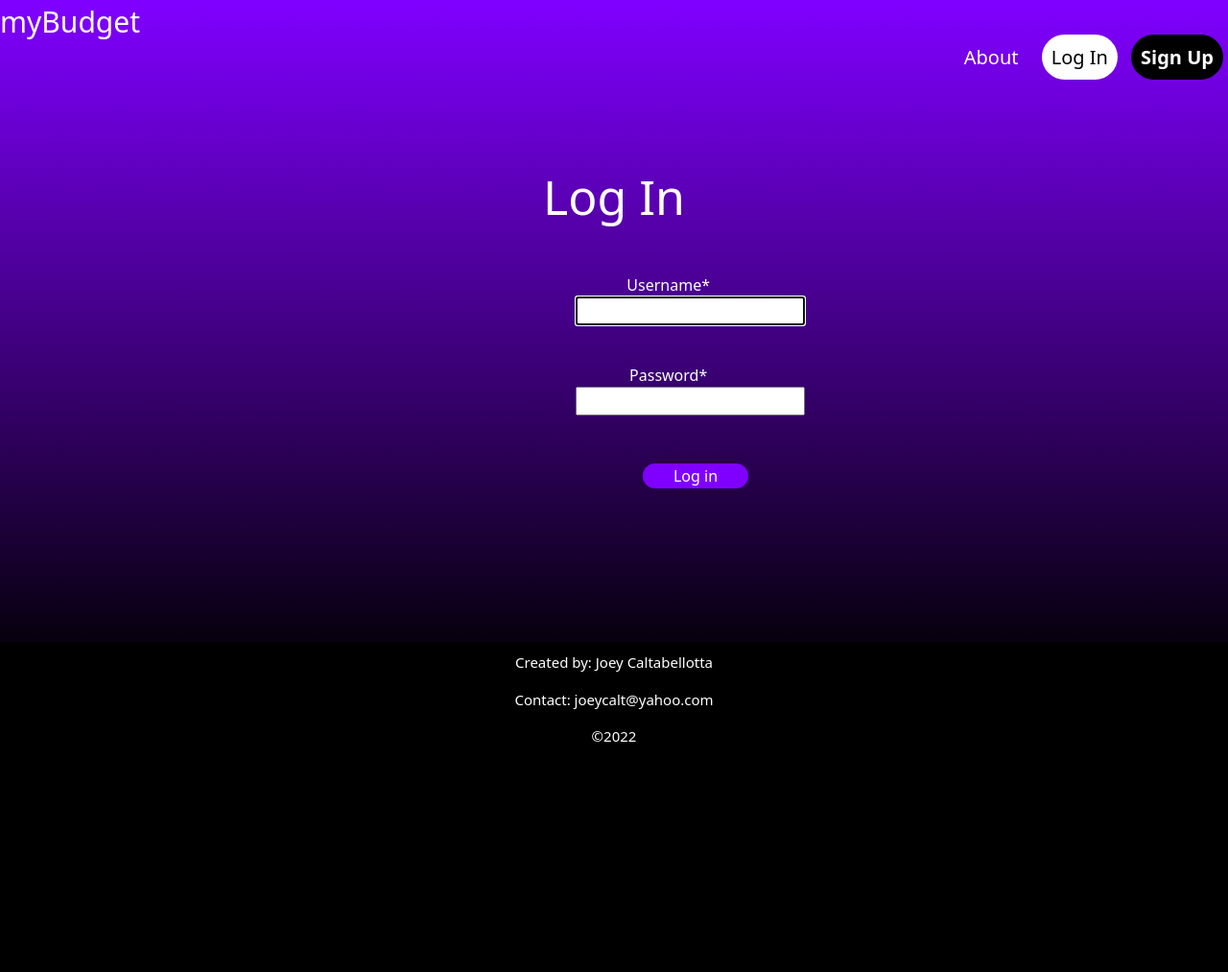
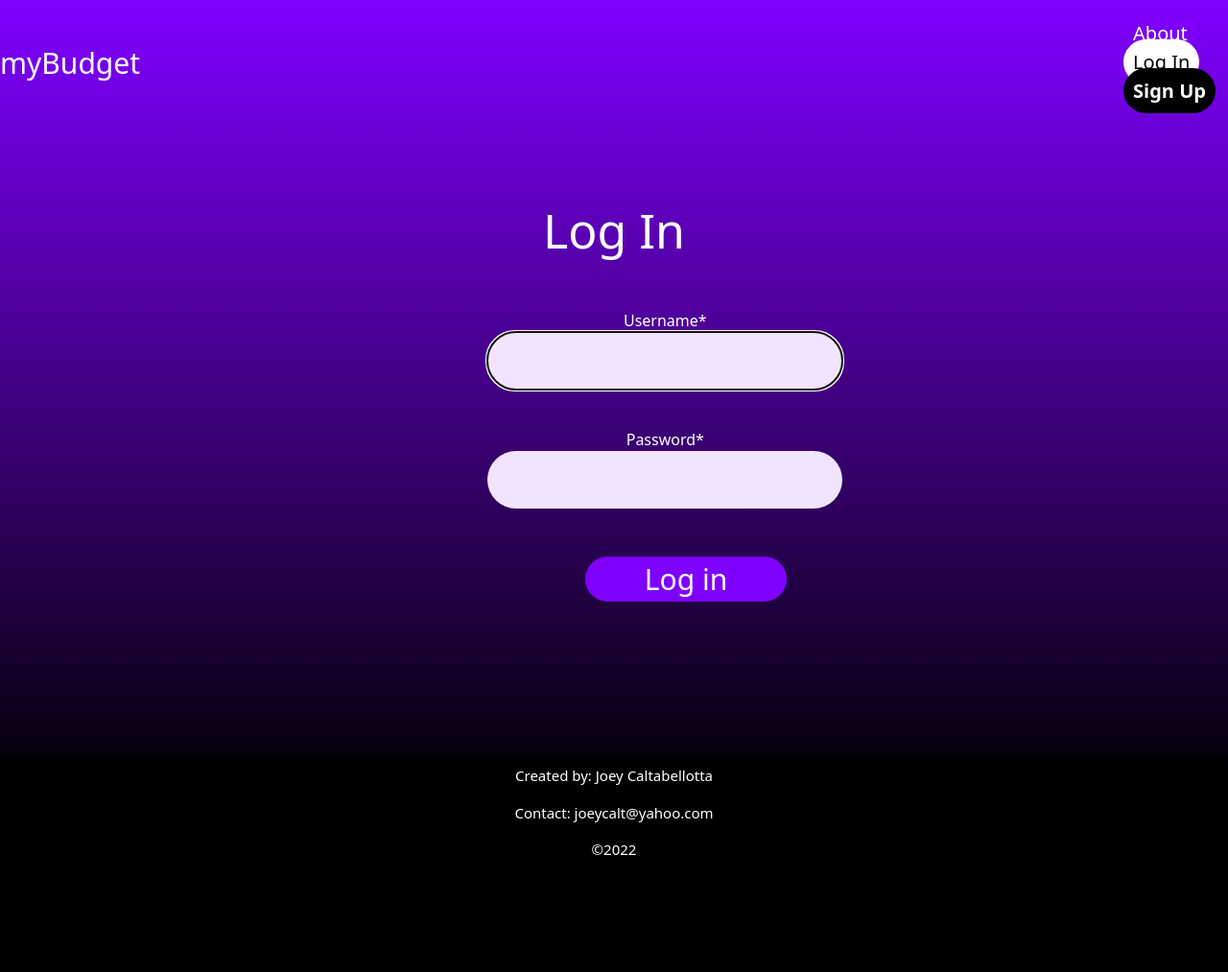
Before and after one commit to joeycalt/myBudget, a Django app: page /accounts/login/ in a window 1280 px wide. Shown: the whole page at 96% size. Before the commit the page ends 773 px from the top, so only its background shows below. Run offline with Django 4.2, Linux system fonts and the light colour scheme; some libraries are stand-ins or nearby versions.

Commit message:
finished styling signup and login pages

```diff
--- a/main_app/static/styles/main.css
+++ b/main_app/static/styles/main.css
@@ -52,7 +52,6 @@ p {
 
 .navbar {
     background: linear-gradient(180deg, #8000FF, #07000E)!important;
-    padding: 15px;
     font-size: 20px;
 }
 
@@ -64,18 +63,39 @@ a.navbar-link {
     font-size: 20px;
 }
 
+.collapse.navbar-collapse {
+    padding-top: 20px;
+}
+
 .btn-dark.rounded-pill {
     margin-left: 40px;
+    margin-right: 20px;
     border: none;
 }
 
 .navbar-brand {
     color: white;
     font-size: 30px;
+    margin-right: 650px;
 }
 
 .navbar-brand:hover {
     color: white;
+}
+
+.position-sticky.navbar-expand-lg {
+    display: inline;
+    position: -webkit-sticky;
+    position: sticky;
+    top: 0;
+    z-index: 1;
+}
+
+.navbar.navbar-expand-lg {
+    position: -webkit-sticky;
+    position: sticky;
+    top: 0;
+    z-index: 1;
 }
 
 p.card-title {
@@ -357,6 +377,8 @@ button.signup.rounded-pill {
     font-size: 60px;
     color: white;
     font-weight: 400;
+    margin-top: 40px;
+    color: black;
 }
 
 .about-info {
@@ -391,27 +413,30 @@ button.signup.rounded-pill {
 .form-group.col-4 {
     color: white;
     padding: 20px;
+    margin-left: 480px;
 }
 
 .form-row {
     text-align: center;
     margin-left: 580px;
     margin-top: 30px;
+    display: inline;
 }
 
 .login-button.rounded-pill {
     background-color: #8000FF;
-    width: 110px;
+    width: 210px;
     border: none;
     color: white;
-    margin-left: 670px;
+    margin-left: 610px;
     margin-top: 30px;
+    font-size: 30px;
 }
 
 .login-footer {
     background-color: black;
     color: white;
-    padding: 10px 0 10px 0;
+    padding: 10px 0 100px 0;
     text-align: center;
 }
 
@@ -427,6 +452,67 @@ button.signup.rounded-pill {
     color: white;
 }
 
-.navbar-area {
-   padding: 0;
+.login.navbar-brand {
+    color: white;
+    font-size: 30px;
+    margin-right: 1020px;
 }
+
+.form-group {
+    color: white;
+}
+
+li {
+    color: red;
+    list-style: none;
+}
+
+#id_password1 {
+    border-radius: 40px;
+    height: 60px;
+    width: 370px;
+    border: none;
+    background-color: #f2e4ff;
+    color: #8000FF;
+    font-weight: 700;
+}
+
+#id_password2 {
+    border-radius: 40px;
+    height: 60px;
+    width: 370px;
+    border: none;
+    background-color: #f2e4ff;
+    color: #8000FF;
+    font-weight: 700;
+}
+
+#id_username {
+    border-radius: 40px;
+    height: 60px;
+    width: 370px;
+    border: none;
+    background-color: #f2e4ff;
+    color: #8000FF;
+    font-weight: 700;
+}
+
+#id_password {
+    border-radius: 40px;
+    height: 60px;
+    width: 370px;
+    border: none;
+    background-color: #f2e4ff;
+    color: #8000FF;
+    font-weight: 700;
+}
+
+button.signup-button.rounded-pill {
+    background-color: #8000FF;
+    width: 210px;
+    border: none;
+    color: white;
+    margin-left: 620px;
+    margin-top: 30px;
+    font-size: 30px;
+}
--- a/main_app/templates/registration/login.html
+++ b/main_app/templates/registration/login.html
@@ -15,8 +15,8 @@
     <body>
         <div class="home-top">
         <nav class="position-sticky navbar-expand-lg">
-            <a class="navbar-brand" href="/">myBudget</a>
             <span class="collapse navbar-collapse justify-content-end" id="navbarMain">
+                <a class="login navbar-brand" href="/">myBudget</a>
                 <span class="navbar-area">
             <a class="about navbar-link " href="/about">About</a>
                 {% if user.is_authenticated %}
```
Also changed, not shown: main_app/templates/about.html (+5 -5 lines), main_app/templates/base.html (+5 -5 lines), main_app/templates/home.html (+6 -6 lines), main_app/templates/purchases_done.html (deleted, +0 -60 lines), main_app/templates/registration/signup.html (+33 -21 lines), main_app/views.py (+11 -10 lines).
